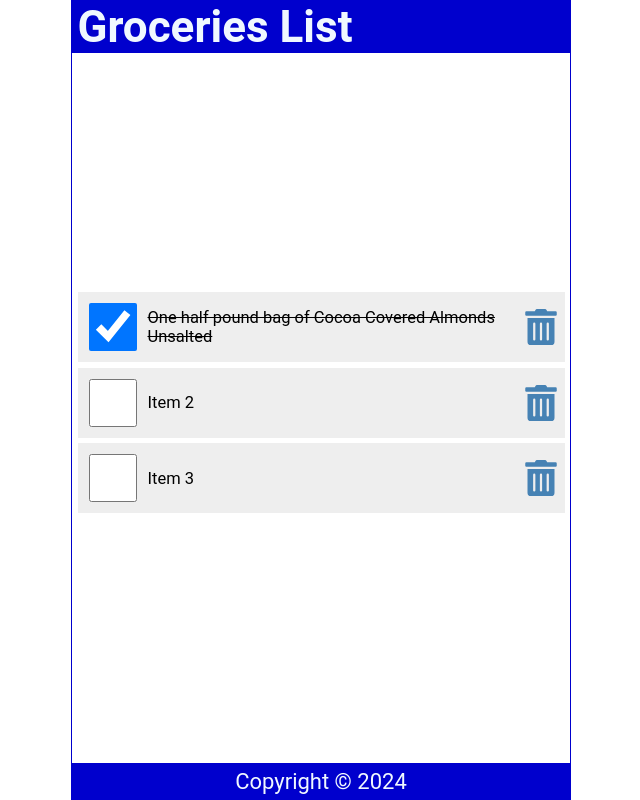
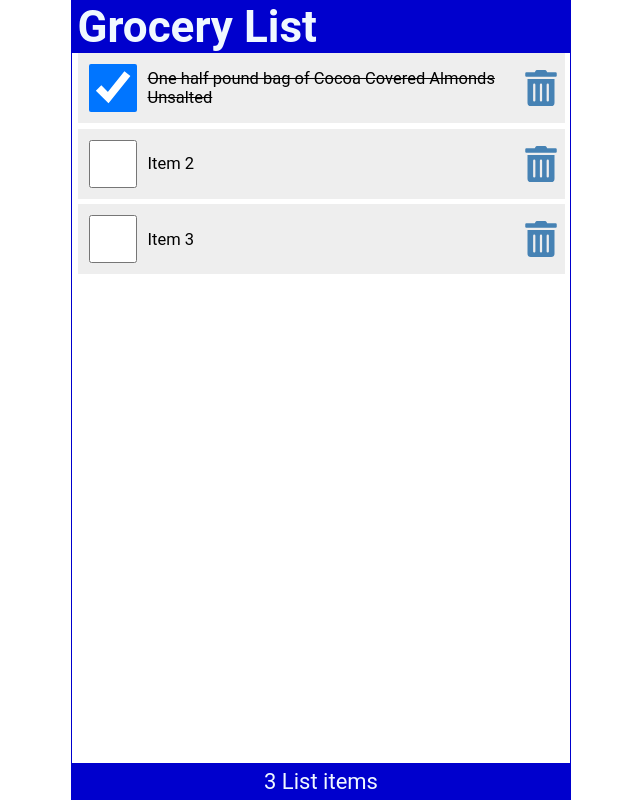
Before and after one commit to adnan-farid/Clubfinity-Training, a React (Create React App) app in the folder REACT/01tut/: page / in a window 1280 px wide. Shown: the whole page, without its empty margins (319-959 px from the left). Built offline with nearby package versions, Linux system fonts and the light colour scheme.

Commit message:
ch 8 commit

```diff
--- a/REACT/01tut/src/App.js
+++ b/REACT/01tut/src/App.js
@@ -1,13 +1,46 @@
 import Header from './Header';
 import Content from './Content';
 import Footer from './Footer';
+import { useState } from 'react';
+
 
 function App() {
+  const [items, setItems] = useState([
+    {
+        id: 1,
+        checked: true,
+        item: "One half pound bag of Cocoa Covered Almonds Unsalted"
+    },
+    {
+        id: 2,
+        checked: false,
+        item: "Item 2"
+    },
+    {
+        id: 3,
+        checked: false,
+        item: "Item 3"
+    }
+  ]);
+  const handleCheck = (id) => {
+    const listItems = items.map((item) => item.id === id ? { ...item, checked: !item.checked } : item);
+    setItems(listItems);
+    localStorage.setItem('shoppinglist', JSON.stringify(listItems));
+  }
+  const handleDelete = (id) => {
+    const listItems = items.filter((item) => item.id !== id);
+    setItems(listItems);
+    localStorage.setItem('shoppinglist', JSON.stringify(listItems));
+  }
   return (
     <div className="App">
-      <Header />
-      <Content />
-      <Footer />
+      <Header title='Grocery List'/>
+      <Content
+        items ={items}
+        handleCheck = {handleCheck}
+        handleDelete = {handleDelete}
+      />
+      <Footer length ={items.length}/>
     </div>
   );
 }
--- a/REACT/01tut/src/Content.js
+++ b/REACT/01tut/src/Content.js
@@ -1,60 +1,16 @@
-import { useState } from 'react';
-import { FaTrashAlt } from 'react-icons/fa';
+import ItemList from './ItemList';
 
 
-const Content = () => {
-  const [items, setItems] = useState([
-    {
-        id: 1,
-        checked: true,
-        item: "One half pound bag of Cocoa Covered Almonds Unsalted"
-    },
-    {
-        id: 2,
-        checked: false,
-        item: "Item 2"
-    },
-    {
-        id: 3,
-        checked: false,
-        item: "Item 3"
-    }
-]);
-   const handleCheck = (id) => {
-        const listItems = items.map((item) => item.id === id ? { ...item, checked: !item.checked } : item);
-        setItems(listItems);
-        localStorage.setItem('shoppinglist', JSON.stringify(listItems));
-    }
-  const handleDelete = (id) => {
-    const listItems = items.filter((item) => item.id !== id);
-    setItems(listItems);
-    localStorage.setItem('shoppinglist', JSON.stringify(listItems));
-}
-
+const Content = ({items, handleCheck, handleDelete}) => {
 
   return (
     <main>
             {items.length ? (
-                <ul>
-                    {items.map((item) => (
-                        <li className="item" key={item.id}>
-                            <input
-                                type="checkbox"
-                                onChange={() => handleCheck(item.id)}
-                                checked={item.checked}
-                            />
-                            <label
-                                style={(item.checked) ? { textDecoration: 'line-through' } : null}
-                                onDoubleClick={() => handleCheck(item.id)}
-                            >{item.item}</label>
-                            <FaTrashAlt
-                                onClick={() => handleDelete(item.id)}
-                                role="button"
-                                tabIndex="0"
-                            />
-                        </li>
-                    ))}
-                </ul>
+                <ItemList
+                  items = {items}
+                  handleCheck={handleCheck}
+                  handleDelete={handleDelete}
+                />
             ) : (
                 <p style={{ marginTop: '2rem' }}>Your list is empty.</p>
             )}
--- a/REACT/01tut/src/Footer.js
+++ b/REACT/01tut/src/Footer.js
@@ -1,10 +1,9 @@
 import React from 'react'
 
-const Footer = () => {
-  const today = new Date();
+const Footer = ({length}) => {
   return (
     <footer>
-      <p>Copyright &copy; {today.getFullYear()}</p>
+      <p>{length} List {length === 1 ? "item" : "items"}</p>
     </footer>
   )
 }
--- a/REACT/01tut/src/Header.js
+++ b/REACT/01tut/src/Header.js
@@ -1,11 +1,15 @@
 import React from 'react'
 
-const Header = () => {
+const Header = (props) => {
   return (
     <header>
-      <h1>Groceries List</h1>
+      <h1>{props.title}</h1>
     </header>
   )
 }
 
+Header.defaultProps = {
+  title: 'Default title'
+};
+
 export default Header
--- /dev/null
+++ b/REACT/01tut/src/ItemList.js
@@ -0,0 +1,18 @@
+import { FaTrashAlt } from 'react-icons/fa'
+import LineItem from './LineItem'
+const ItemList = ({items, handleCheck, handleDelete}) => {
+  return (
+    <ul>
+      {items.map((item) => (
+          <LineItem
+            key={item.id}
+            item={item}
+            handleCheck={handleCheck}
+            handleDelete={handleDelete}
+          />
+      ))}
+    </ul>
+  )
+}
+
+export default ItemList
--- /dev/null
+++ b/REACT/01tut/src/LineItem.js
@@ -0,0 +1,24 @@
+import { FaTrashAlt } from 'react-icons/fa'
+
+const LineItem = ({item, handleCheck, handleDelete}) => {
+  return (
+    <li className="item" key={item.id}>
+        <input
+            type="checkbox"
+            onChange={() => handleCheck(item.id)}
+            checked={item.checked}
+        />
+        <label
+            style={(item.checked) ? { textDecoration: 'line-through' } : null}
+            onDoubleClick={() => handleCheck(item.id)}
+        >{item.item}</label>
+        <FaTrashAlt
+            onClick={() => handleDelete(item.id)}
+            role="button"
+            tabIndex="0"
+        />
+    </li>
+  )
+}
+
+export default LineItem
--- a/REACT/01tut/src/index.css
+++ b/REACT/01tut/src/index.css
@@ -44,7 +44,7 @@ main {
   display: flex;
   flex-direction: column;
   flex-grow: 1;
-  justify-content: center;
+  justify-content: flex-start;
   align-items: center;
   overflow-y: auto;
 }
```
